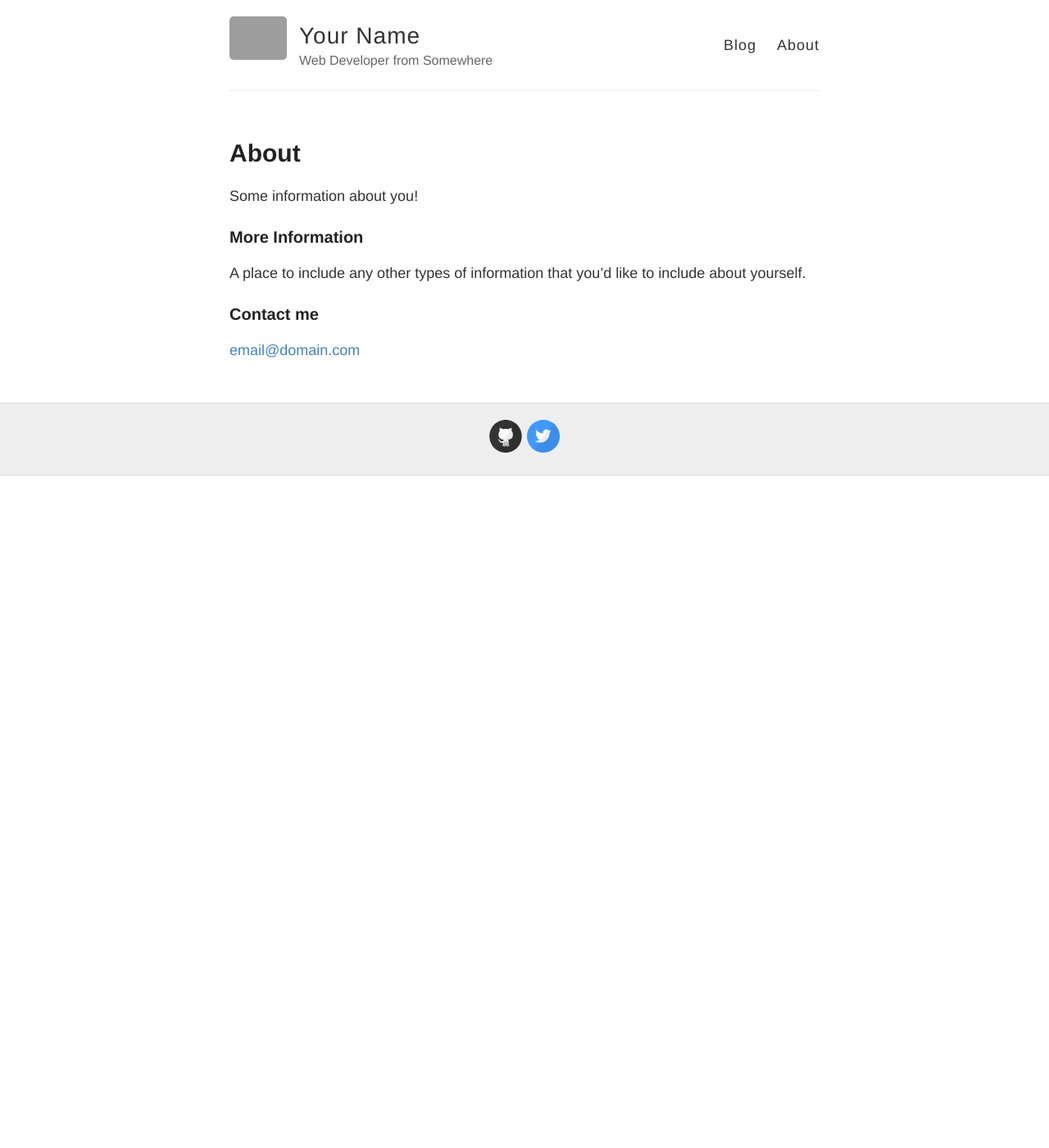
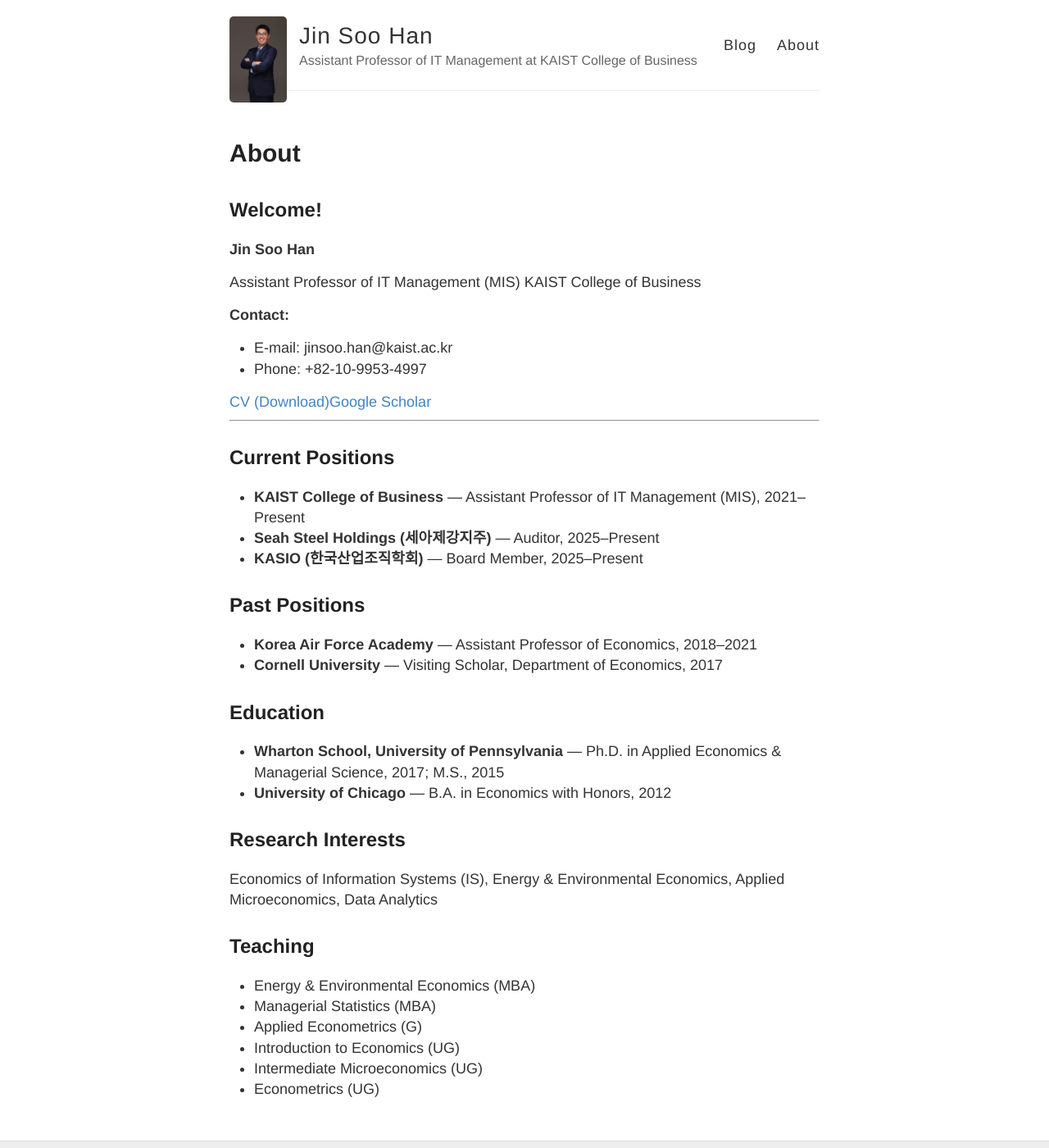
Before and after one commit to jinsoo-han/jinsoo-han.github.io, a Jekyll site: the page built from about.md, in a window 1280 px wide and 1400 px high. Shown: the whole window at 82% size. Built offline with Jekyll 4.4.1, drawn with Linux system fonts in a browser that asks for light colours; grey boxes are pictures that could not be loaded.

Commit message:
Add profile info, about page, and research page

```diff
--- a/_config.yml
+++ b/_config.yml
@@ -3,13 +3,13 @@
 #
 
 # Name of your site (displayed in the header)
-name: Your Name
+name: Jin Soo Han
 
 # Short bio or description (displayed in the header)
-description: Web Developer from Somewhere
+description: Assistant Professor of IT Management at KAIST College of Business
 
 # URL of your avatar or profile pic (you could use your GitHub profile pic)
-avatar: https://raw.githubusercontent.com/barryclark/jekyll-now/master/images/jekyll-logo.png
+avatar: /images/jinsoohan.jpg
 
 #
 # Flags below are optional
@@ -18,10 +18,10 @@
 # Includes an icon in the footer for each username you enter
 footer-links:
   dribbble:
-  email:
+  email: jinsoo.han@kaist.ac.kr
   facebook:
   flickr:
-  github: barryclark/jekyll-now
+  github: jinsoo-han
   instagram:
   linkedin:
   pinterest:
@@ -41,7 +41,7 @@
 
 # Your website URL (e.g. http://barryclark.github.io or http://www.barryclark.co)
 # Used for Sitemap.xml and your RSS feed
-url:
+url: https://jinsoo-han.github.io
 
 # If you're hosting your site at a Project repository on GitHub pages
 # (http://yourusername.github.io/repository-name)
--- a/about.md
+++ b/about.md
@@ -4,12 +4,46 @@
 permalink: /about/
 ---
 
-Some information about you!
+## Welcome!
 
-### More Information
+**Jin Soo Han**
 
-A place to include any other types of information that you'd like to include about yourself.
+Assistant Professor of IT Management (MIS)
+KAIST College of Business
 
-### Contact me
+**Contact:**
+- E-mail: jinsoo.han@kaist.ac.kr
+- Phone: +82-10-9953-4997
 
-[email@domain.com](mailto:email@domain.com)
+[CV (Download)](https://drive.google.com/file/d/1P0cZGpfgVYoXt2LZp7jcyfBhDD-0Y7nf/view?usp=share_link) | [Google Scholar](https://scholar.google.com/citations?hl=en&view_op=list_works&gmla=AJsN-F6pRTikbfXBfX8T5_7oUbbONvkYCvnfh8AjcgJ2W5WhqsSyifnUldSUSnYhUwLU97_RjADPcHQDcz8VliaXpAbuja7Wzw&user=BSiSUbEAAAAJ)
+
+---
+
+## Current Positions
+
+- **KAIST College of Business** — Assistant Professor of IT Management (MIS), 2021–Present
+- **Seah Steel Holdings (세아제강지주)** — Auditor, 2025–Present
+- **KASIO (한국산업조직학회)** — Board Member, 2025–Present
+
+## Past Positions
+
+- **Korea Air Force Academy** — Assistant Professor of Economics, 2018–2021
+- **Cornell University** — Visiting Scholar, Department of Economics, 2017
+
+## Education
+
+- **Wharton School, University of Pennsylvania** — Ph.D. in Applied Economics & Managerial Science, 2017; M.S., 2015
+- **University of Chicago** — B.A. in Economics with Honors, 2012
+
+## Research Interests
+
+Economics of Information Systems (IS), Energy & Environmental Economics, Applied Microeconomics, Data Analytics
+
+## Teaching
+
+- Energy & Environmental Economics (MBA)
+- Managerial Statistics (MBA)
+- Applied Econometrics (G)
+- Introduction to Economics (UG)
+- Intermediate Microeconomics (UG)
+- Econometrics (UG)
```
Also changed, not shown: research.md (added, +21 -0 lines), images/jinsoohan.jpg (added), 1 other file.
